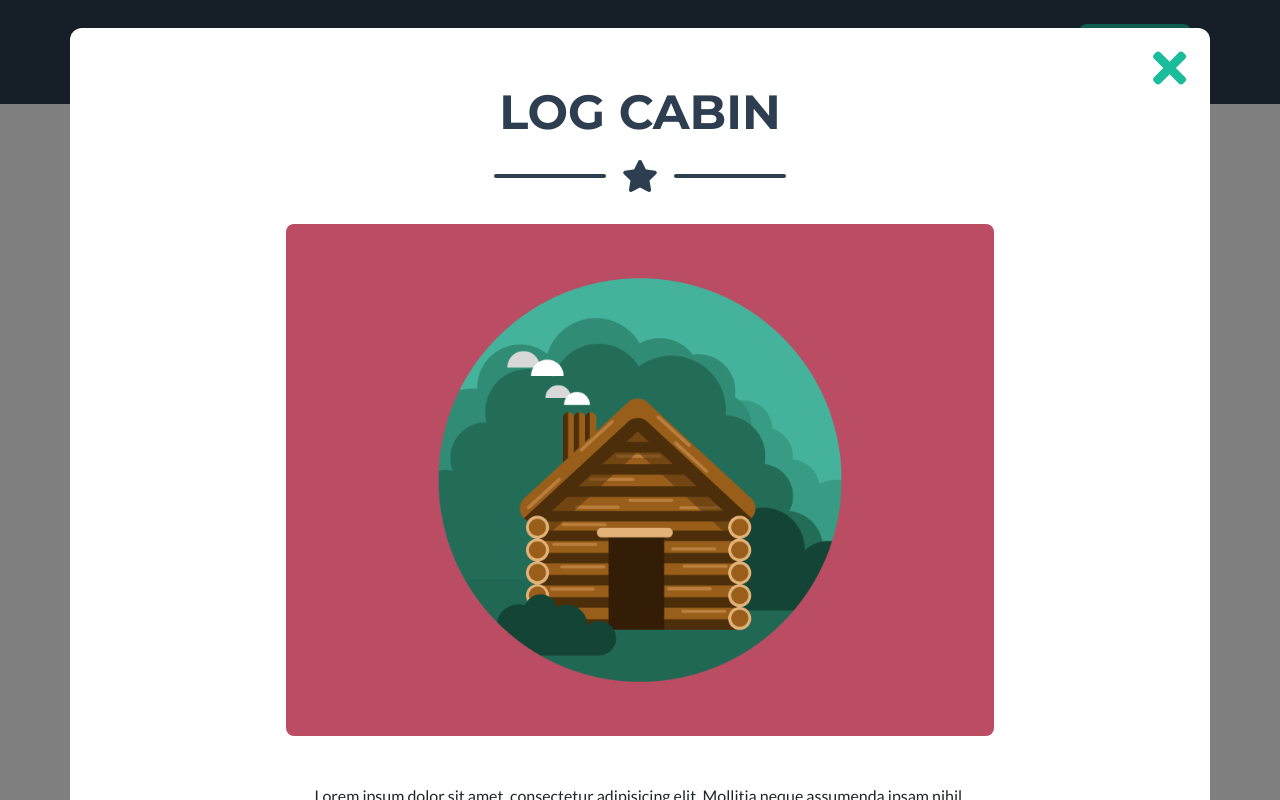
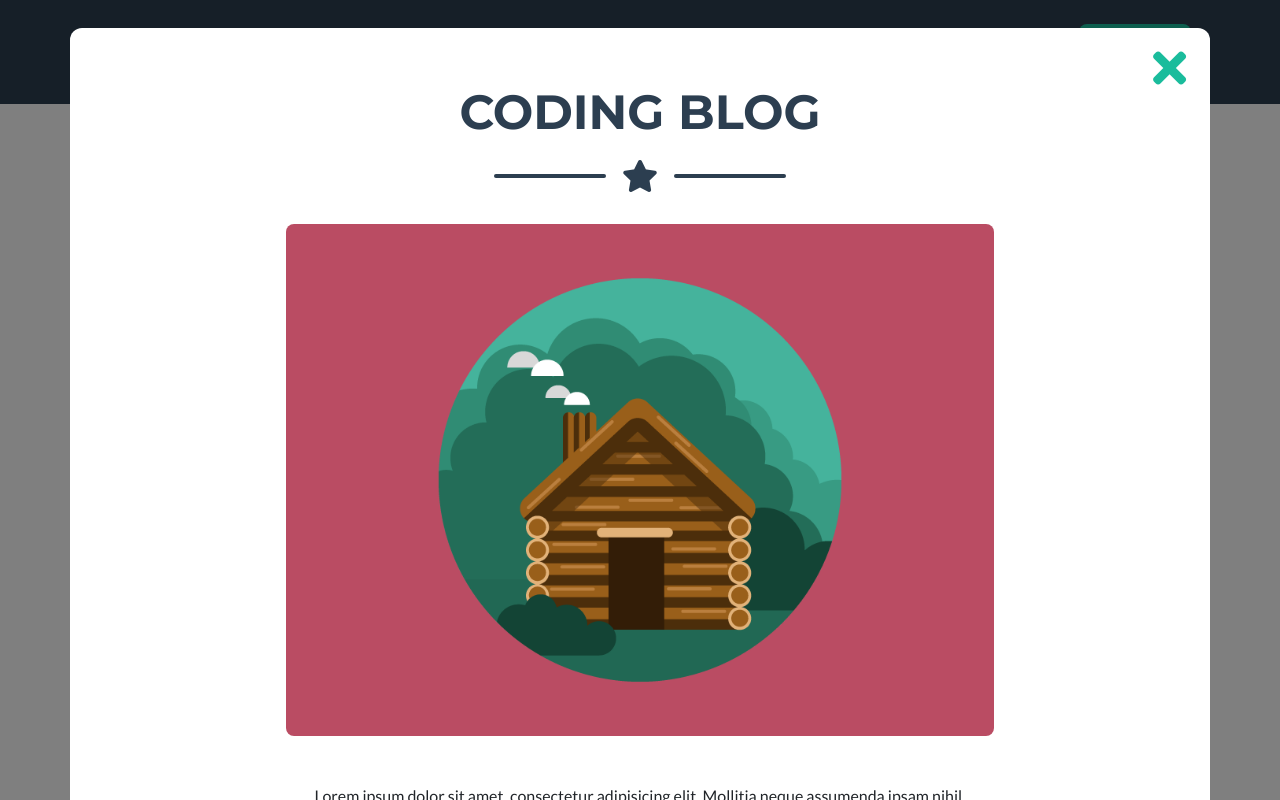
Before and after one commit to mkjun2016/mkjun2016.github.io, a website with bundled scripts: page index.html in a window 1280 px wide. Both pictures are taken after a click on the element 259 px from the left and 1136 px from the top of the page. Shown: the part 736-1536 px from the top of the page. Built offline with nearby package versions, Linux system fonts and the light colour scheme.

Commit message:
Update index.html

```diff
--- a/index.html
+++ b/index.html
@@ -341,7 +341,7 @@
             <div class="row justify-content-center">
               <div class="col-lg-8">
                 <!-- Portfolio Modal - Title -->
-                <h2 class="portfolio-modal-title text-secondary text-uppercase mb-0">Log Cabin</h2>
+                <h2 class="portfolio-modal-title text-secondary text-uppercase mb-0">Coding Blog</h2>
                 <!-- Icon Divider -->
                 <div class="divider-custom">
                   <div class="divider-custom-line"></div>
```
